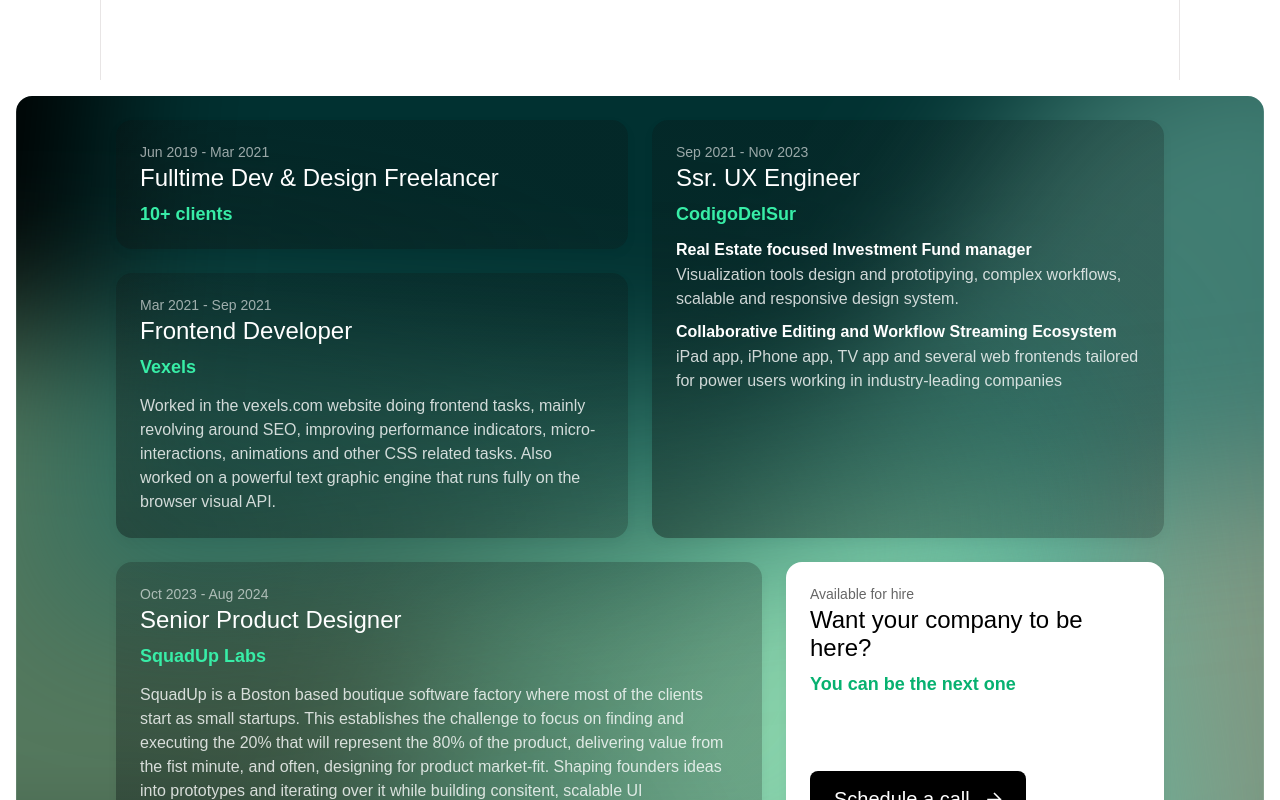
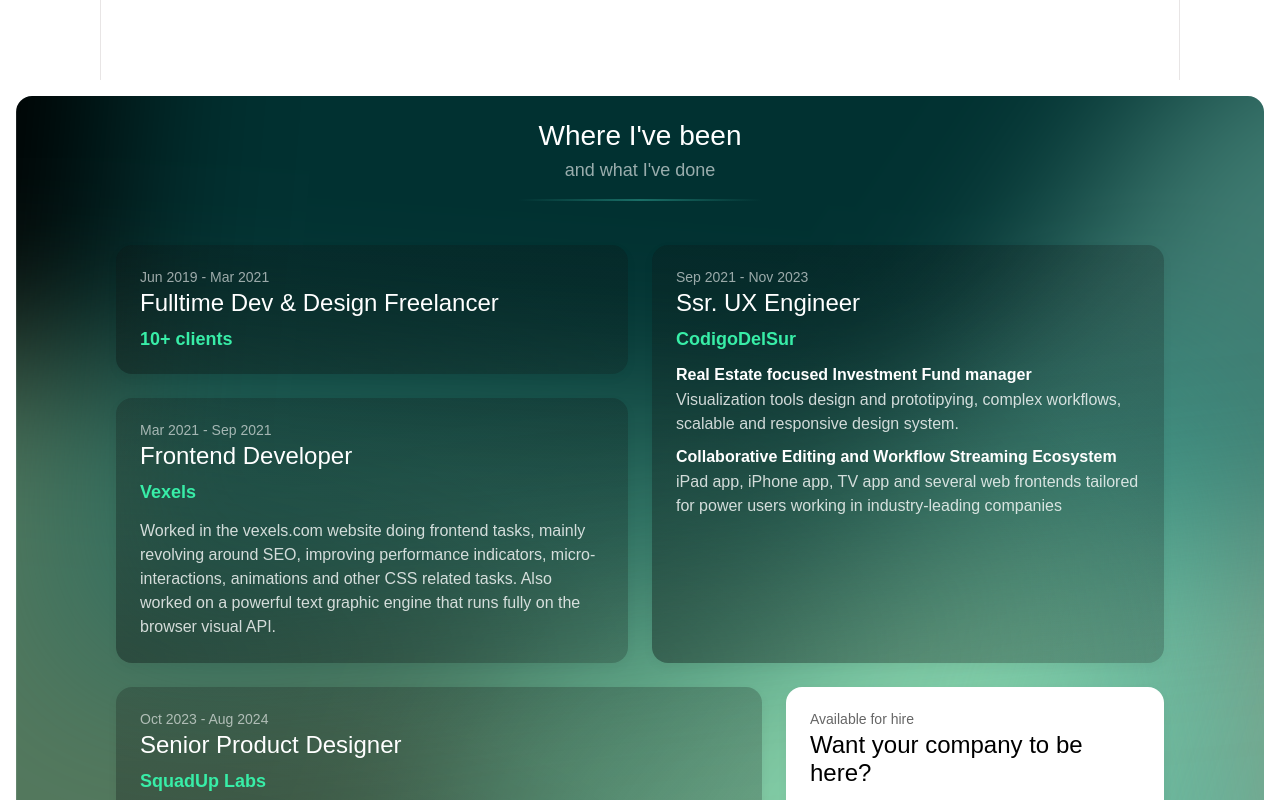
Before and after one commit to notnxcho/ninen-website, a React (Create React App) app: page / in a window 1280 px wide. Shown: the part 4840-5640 px from the top of the page. Built offline with nearby package versions, Linux system fonts and the light colour scheme.

Commit message:
added title to a section

```diff
--- a/src/components/workHistory/WorkHistory.jsx
+++ b/src/components/workHistory/WorkHistory.jsx
@@ -63,7 +63,11 @@ const WorkHistory = () => {
     ]
     return (
         <div className='work-history-gradient-box'>
-            <div className=' bento-grid container'>
+            <div className="title-block">
+                <div className="title">Where I've been</div>
+                <div className="subtitle">and what I've done</div>
+            </div>
+            <div className='bento-grid container'>
                 { items.map((item, index) => (
                     <div className="card" key={index + item.company}  style={{gridColumn: `span ${item.size.x}`, gridRow: `span ${item.size.y}`}}>
                         <div className="timeframe">{item.timeframe}</div>
--- a/src/components/workHistory/WorkHistoryStyles.scss
+++ b/src/components/workHistory/WorkHistoryStyles.scss
@@ -11,6 +11,35 @@
     padding: 24px;
     margin-bottom: 64px;
     place-content: center;
+    .title-block {
+        display: flex;
+        flex-direction: column;
+        align-items: center;
+        justify-content: center;
+        gap: 8px;
+        margin-bottom: 40px;
+        color: white;
+        position: relative;
+        padding-bottom: 24px;
+        &::before {
+            content: "";
+            position: absolute;
+            max-width: 400px;
+            bottom: 4px;
+            height: 2px;
+            width: 120%;
+            background: linear-gradient(90deg, rgba(14, 76, 69, 0) 0%, rgba(38, 141, 129, 0.6666666667) 50%, rgba(14, 76, 69, 0) 100%);
+        }
+        .title {
+            font-weight: 500;
+            font-size: 28px;
+        }
+        .subtitle {
+            font-weight: 400;
+            font-size: 18px;
+            opacity: 0.6;
+        }
+    }
     .bento-grid {
         grid-template-columns: repeat(8, 1fr);
         margin: 0px;
```
